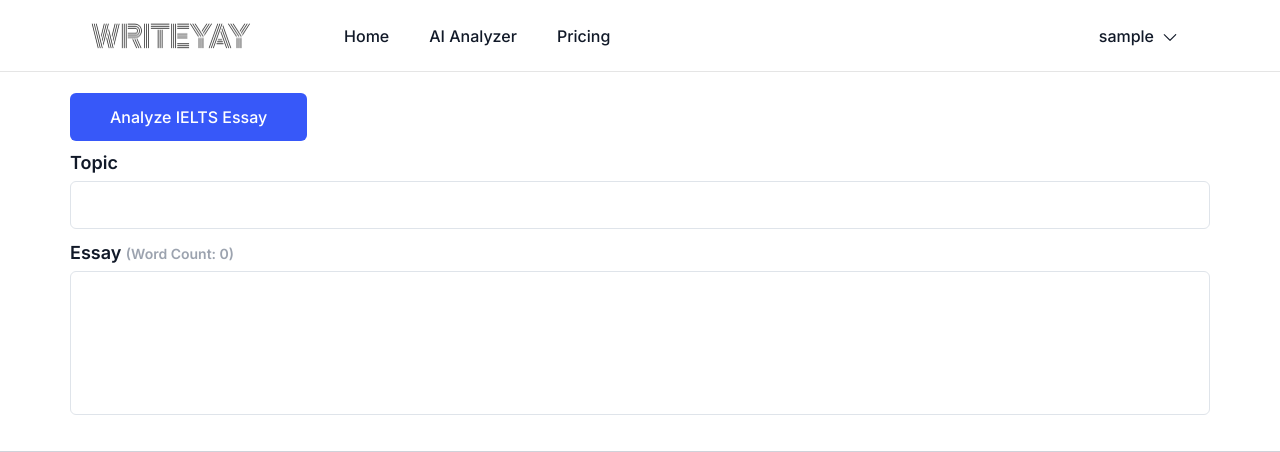
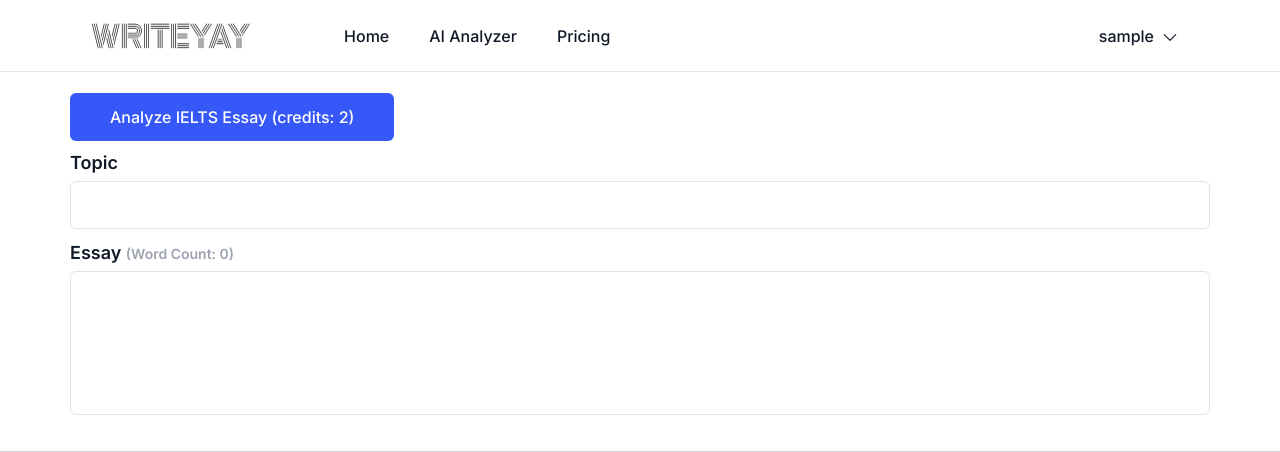
Before and after one commit to qfgg/writeyay, a Django app: page /analyze/ in a window 1280 px wide. Shown: the top 452 px of the page. Run offline with Django 5.2, Linux system fonts and the light colour scheme; the visitor is signed in with stand-in values (Sample User, id 1); data comes from the database, SQL or seed files in the repository; parts of the project's set-up code (start-up, migrations or seed data) failed here and were passed over; some libraries are stand-ins or nearby versions.

Commit message:
Add credits

```diff
--- a/app/ichecker/views.py
+++ b/app/ichecker/views.py
@@ -4,6 +4,7 @@ from django.contrib import messages
 from django.contrib.auth.mixins import LoginRequiredMixin
 from django.views import View
 from .forms import EssayForm
+from subscription.models import Subscription
 
 
 EXAMPLE = {
@@ -173,7 +174,8 @@ def splitEssay(essay, bad_list):
 class AnalyzeEssayView(LoginRequiredMixin, View):
   def get(self, request):
     form = EssayForm()
-    return render(request, 'check.html', {'form': form})
+    sub = Subscription.objects.get(user=request.user)
+    return render(request, 'check.html', {'form': form, 'sub': sub})
 
   def post(self, request):
     form = EssayForm(request.POST)
@@ -187,7 +189,7 @@ class AnalyzeEssayView(LoginRequiredMixin, View):
       result['count'] = count
       return render(request, 'home.html', { 'result': result })
     else:
-      return render(request, 'check.html', {'form': form})
+      return render(request, 'check.html', {'form': form, 'sub': sub})
 
 def home(request):
   return render(request, 'home.html', { 'result': EXAMPLE })
--- a/app/subscription/models.py
+++ b/app/subscription/models.py
@@ -6,16 +6,19 @@ from django.db.models.signals import post_save
 
 class Subscription(models.Model):
     user = models.OneToOneField(User, on_delete=models.CASCADE)
+    credits = models.PositiveIntegerField(default=2)
     usage_count = models.PositiveIntegerField(default=0)
     is_subscribed = models.BooleanField(default=False)
     stripe_checkout_id = models.CharField(max_length=500, blank=True, null=True)
     stripe_customer_id = models.CharField(max_length=255, blank=True, null=True)
 
     def can_use(self):
-        return self.usage_count < 2 or self.is_subscribed
+        return self.credits > 0 or self.is_subscribed
 
     def use(self):
         self.usage_count += 1
+        if self.credits > 0:
+              self.credits -= 1
         self.save()
 
 @receiver(post_save, sender=User)
--- a/app/subscription/views.py
+++ b/app/subscription/views.py
@@ -39,7 +39,7 @@ def subscription_management(request):
     else:
         subscription_detail = {
             'is_subscribed': False,
-            'credits': 0 if sub.usage_count >= 2 else 2 - sub.usage_count
+            'credits': sub.credits
         }
     return render(request, 'subscription/subscription.html', {
         'subscription': subscription_detail,
--- a/app/templates/check.html
+++ b/app/templates/check.html
@@ -8,7 +8,7 @@
     <form method="post" action="{% url 'analyze' %}" novalidate>
       {% csrf_token %}
       <button type="submit" class="mt-2 inline-flex items-center justify-center rounded-md bg-primary px-10 py-3 text-base font-medium text-white transition duration-300 ease-in-out hover:bg-blue-dark">
-        Analyze IELTS Essay
+        Analyze IELTS Essay {% if not sub.is_subscribed %}(credits: {{sub.credits}}){% endif %}
       </button>
       <div class="mt-2 mb-1">
         <label for="topic" class="mb-1 block text-lg font-semibold text-dark dark:text-white">Topic</label>
```
